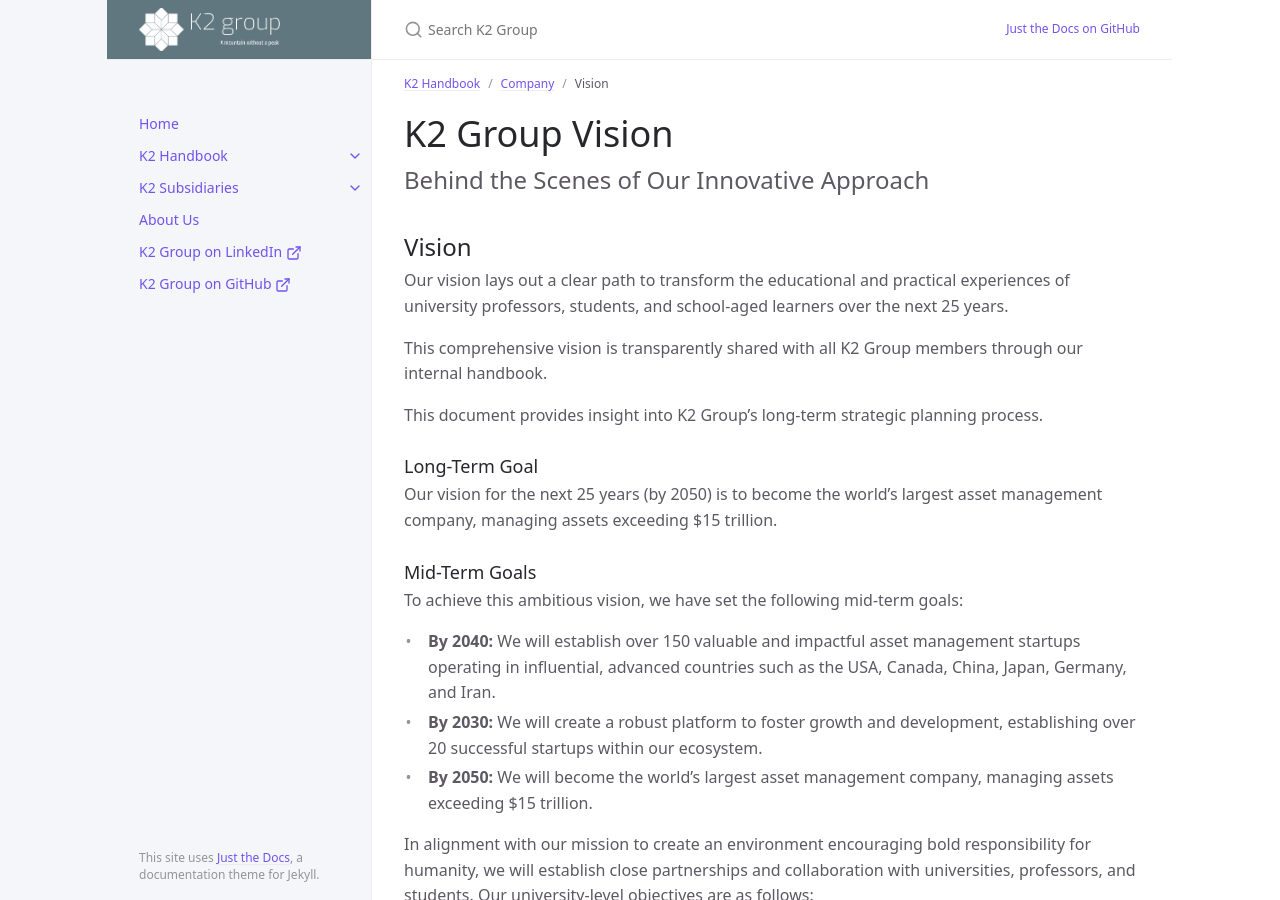
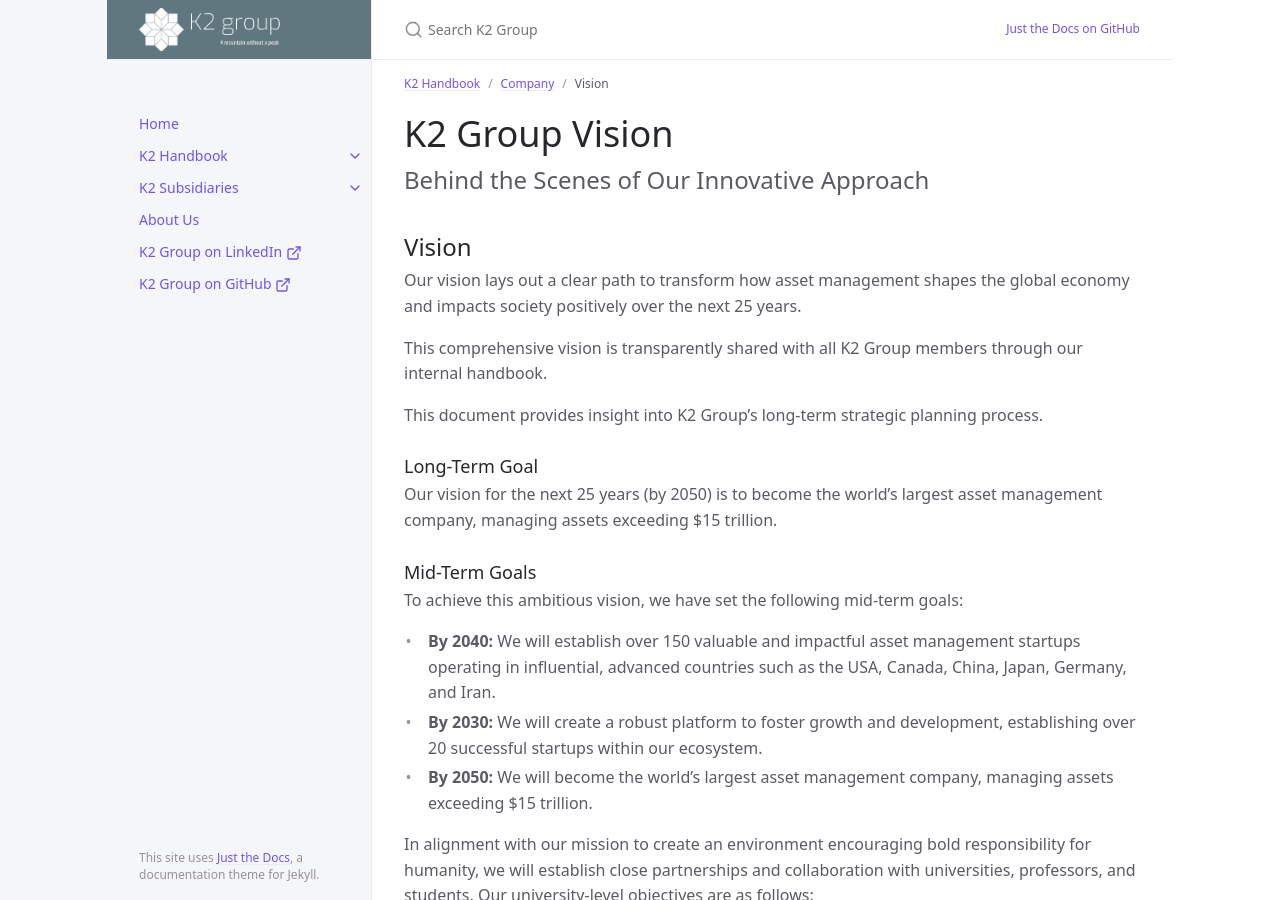
Before and after one commit to K2-Groups/k2-groups.github.io, a Jekyll site: the page built from docs/k2-handbook/company/vision.md, in a window 1280 px wide and 900 px high. Built offline with Jekyll 4.4.1, drawn with Linux system fonts in a browser that asks for light colours; cached includes are drawn as plain includes.

Commit message:
Update vision.md

```diff
--- a/docs/k2-handbook/company/vision.md
+++ b/docs/k2-handbook/company/vision.md
@@ -11,7 +11,7 @@ permalink: /handbook/company/vision
 { Behind the Scenes of Our Innovative Approach | fs-6 }
 
 ## Vision
-Our vision lays out a clear path to transform the educational and practical experiences of university professors, students, and school-aged learners over the next 25 years.
+Our vision lays out a clear path to transform how asset management shapes the global economy and impacts society positively over the next 25 years.
 
 This comprehensive vision is transparently shared with all K2 Group members through our internal handbook.
 
```
